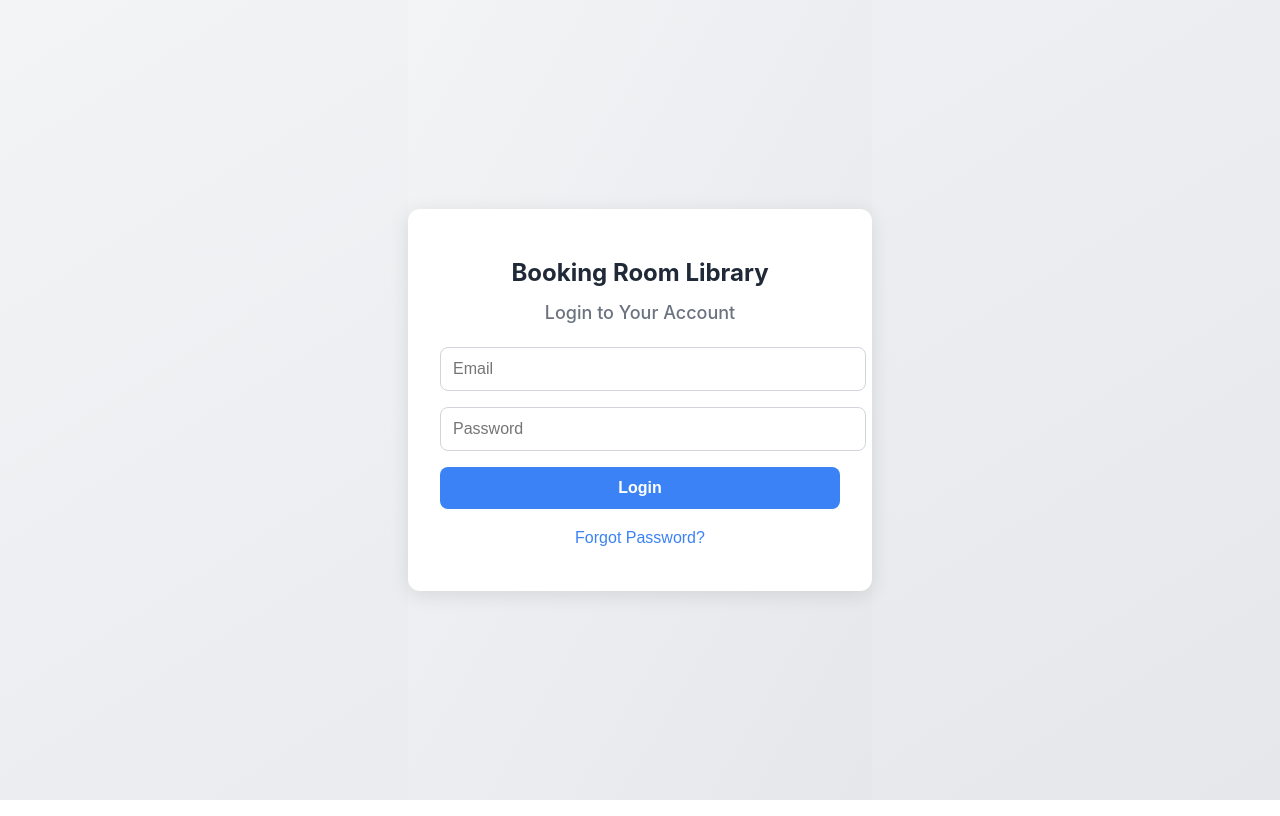
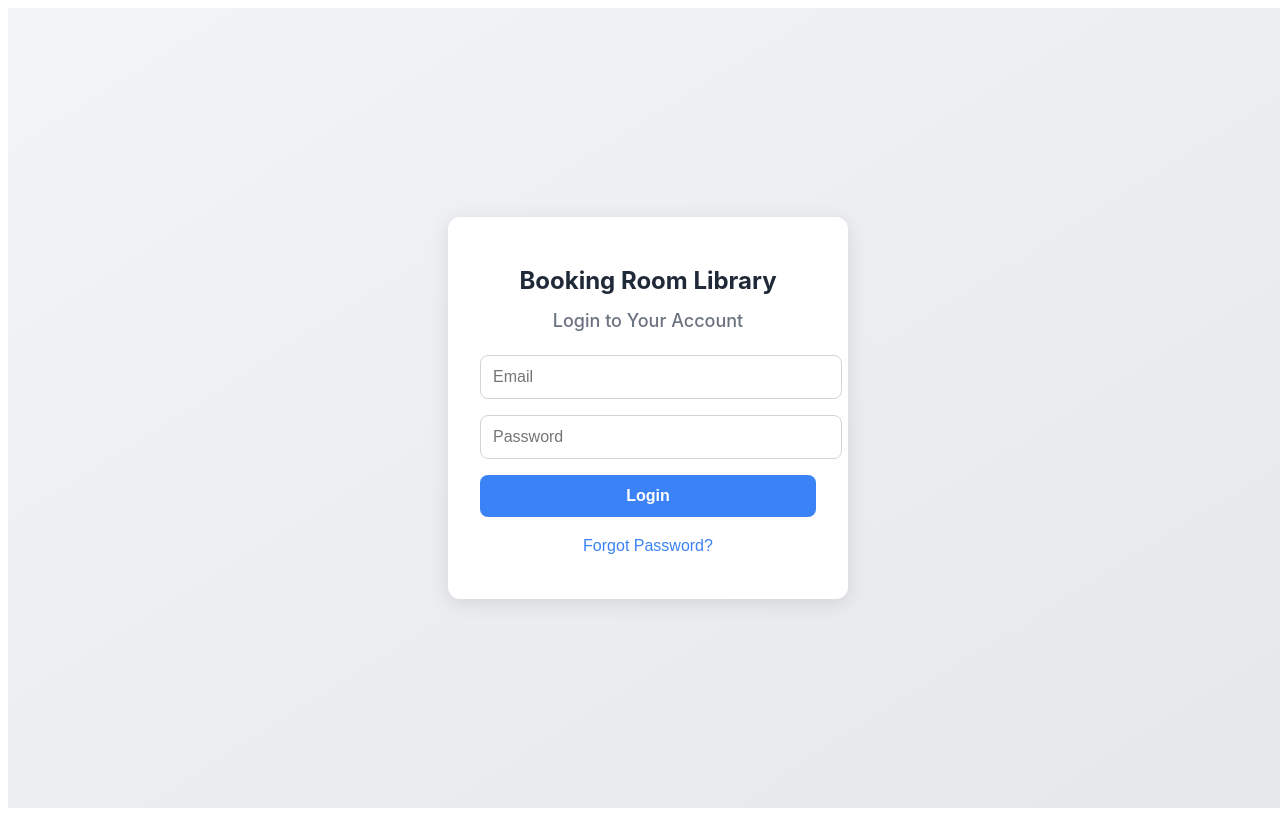
Before and after one commit to nghiemngoc2912/library-room-booking-application, a React (Create React App) app in the folder library-room-booking-client/: page /login in a window 1280 px wide. Built offline with nearby package versions, Linux system fonts and the light colour scheme.

Commit message:
fix: update css login

```diff
--- a/library-room-booking-client/src/pages/auth/Login.js
+++ b/library-room-booking-client/src/pages/auth/Login.js
@@ -1,7 +1,7 @@
 import React, { useState } from 'react';
 import { useNavigate } from 'react-router-dom';
 import { login } from '../../api/AuthAPI';
-import './Login.css';
+import styles from './Login.module.css';
 
 function Login() {
   const [email, setEmail] = useState('');
@@ -11,7 +11,7 @@ function Login() {
 
   const handleSubmit = async (e) => {
     e.preventDefault();
-    setErrorMsg(''); // Reset lỗi
+    setErrorMsg(''); // Reset error
 
     try {
       await login(email, password);
@@ -26,12 +26,13 @@ function Login() {
   };
 
   return (
-    <div className="login-container">
+    <div className={styles.root}>
+      <div className={styles.loginContainer}>
         <h1>Booking Room Library</h1>
         <h2>Login to Your Account</h2>
 
         <form onSubmit={handleSubmit}>
-        {errorMsg && <p className="error-text">{errorMsg}</p>}
+          {errorMsg && <p className={styles.errorText}>{errorMsg}</p>}
 
           <input
             type="email"
@@ -50,13 +51,14 @@ function Login() {
           <button type="submit">Login</button>
           <button
             type="button"
-          className="forgot-password"
+            className={styles.forgotPassword}
             onClick={handleForgotPassword}
           >
             Forgot Password?
           </button>
         </form>
       </div>
+    </div>
   );
 }
 
--- a/library-room-booking-client/src/pages/auth/Login.css
+++ b/library-room-booking-client/src/pages/auth/Login.module.css
@@ -1,24 +1,25 @@
 /* Set full-screen background with a soft gradient and center the form */
-body, html, #root {
-  height: 100%;
+.root {
+  min-height: 100vh; /* Ensure full viewport height */
   margin: 0;
   padding: 0;
   font-family: 'Inter', sans-serif; /* Cleaner, modern font */
   background: linear-gradient(to bottom right, #f3f4f6, #e5e7eb); /* Soft gray gradient */
   display: flex;
-  justify-content: center;
-  align-items: center;
+  justify-content: center; /* Center horizontally */
+  align-items: center; /* Center vertically */
+  width: 100vw; /* Ensure full viewport width */
+  box-sizing: border-box; /* Prevent padding/margin issues */
 }
 
-.error-text {
+.errorText {
   color: red;
   margin-bottom: 10px;
   font-size: 14px;
 }
 
-
 /* Login form container */
-.login-container {
+.loginContainer {
   max-width: 400px;
   width: 100%;
   padding: 32px;
@@ -26,10 +27,11 @@ body, html, #root {
   background: #ffffff; /* Clean white background */
   box-shadow: 0 4px 20px rgba(0, 0, 0, 0.1); /* Subtle shadow */
   animation: fadeIn 0.6s ease-in-out;
+  box-sizing: border-box; /* Ensure padding doesn't affect width */
 }
 
 /* Website title */
-.login-container h1 {
+.loginContainer h1 {
   text-align: center;
   font-size: 24px;
   font-weight: 700;
@@ -38,7 +40,7 @@ body, html, #root {
 }
 
 /* Login form subtitle */
-.login-container h2 {
+.loginContainer h2 {
   text-align: center;
   font-size: 18px;
   font-weight: 500;
@@ -47,7 +49,7 @@ body, html, #root {
 }
 
 /* Input fields */
-.login-container input {
+.loginContainer input {
   width: 100%;
   padding: 12px;
   margin-bottom: 16px;
@@ -58,13 +60,13 @@ body, html, #root {
   transition: border-color 0.3s ease;
 }
 
-.login-container input:focus {
+.loginContainer input:focus {
   border-color: #3b82f6; /* Soft blue on focus */
   box-shadow: 0 0 0 3px rgba(59, 130, 246, 0.1); /* Subtle glow */
 }
 
 /* Buttons */
-.login-container button {
+.loginContainer button {
   width: 100%;
   padding: 12px;
   background-color: #3b82f6; /* Soft blue */
@@ -77,12 +79,12 @@ body, html, #root {
   transition: background-color 0.3s ease;
 }
 
-.login-container button:hover {
+.loginContainer button:hover {
   background-color: #2563eb; /* Darker blue on hover */
 }
 
 /* Forgot password button */
-.login-container .forgot-password {
+.loginContainer .forgotPassword {
   background: none;
   color: #3b82f6; /* Blue link color */
   font-weight: 500;
@@ -90,7 +92,7 @@ body, html, #root {
   text-align: center;
 }
 
-.login-container .forgot-password:hover {
+.loginContainer .forgotPassword:hover {
   color: #2563eb; /* Darker blue on hover */
   background: none;
 }
```
Also changed, not shown: 14 other files (tests, documents, lock files or other folders). Lines whose indentation alone changed are shown as unchanged.
